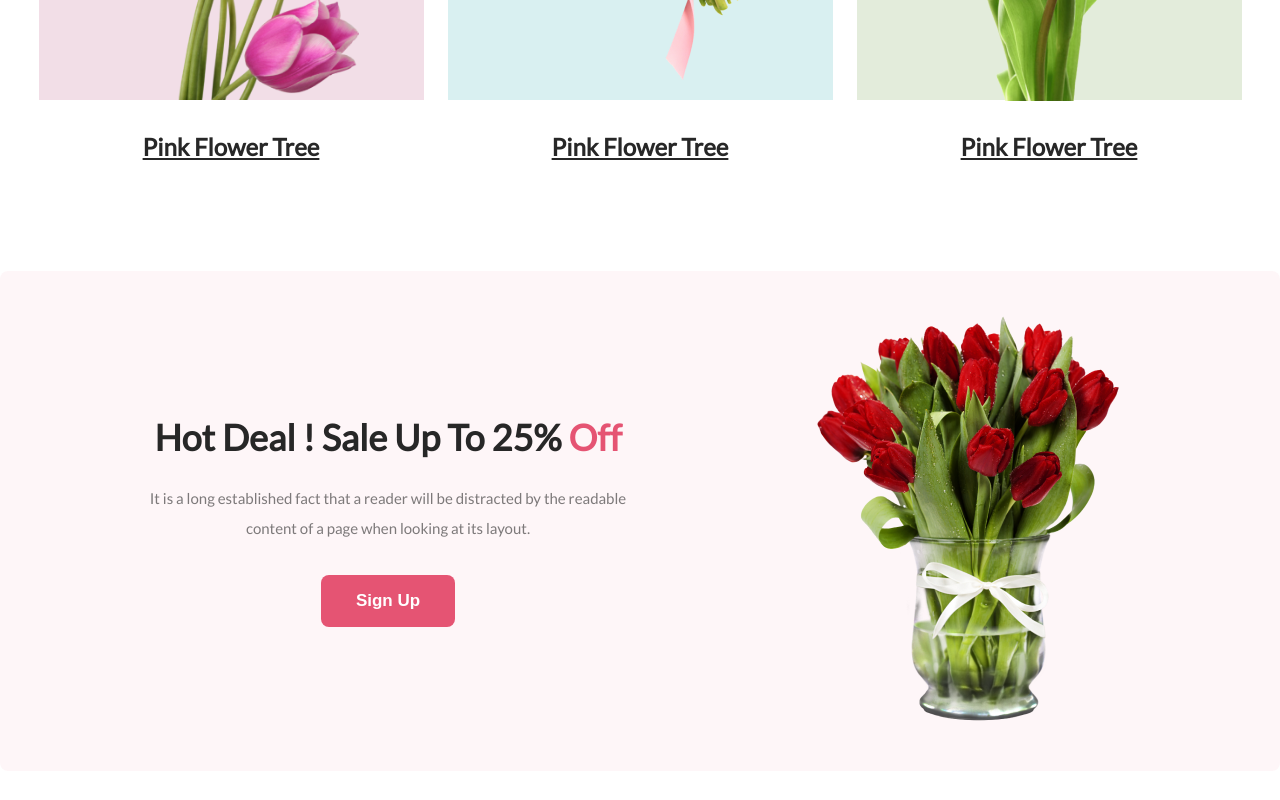
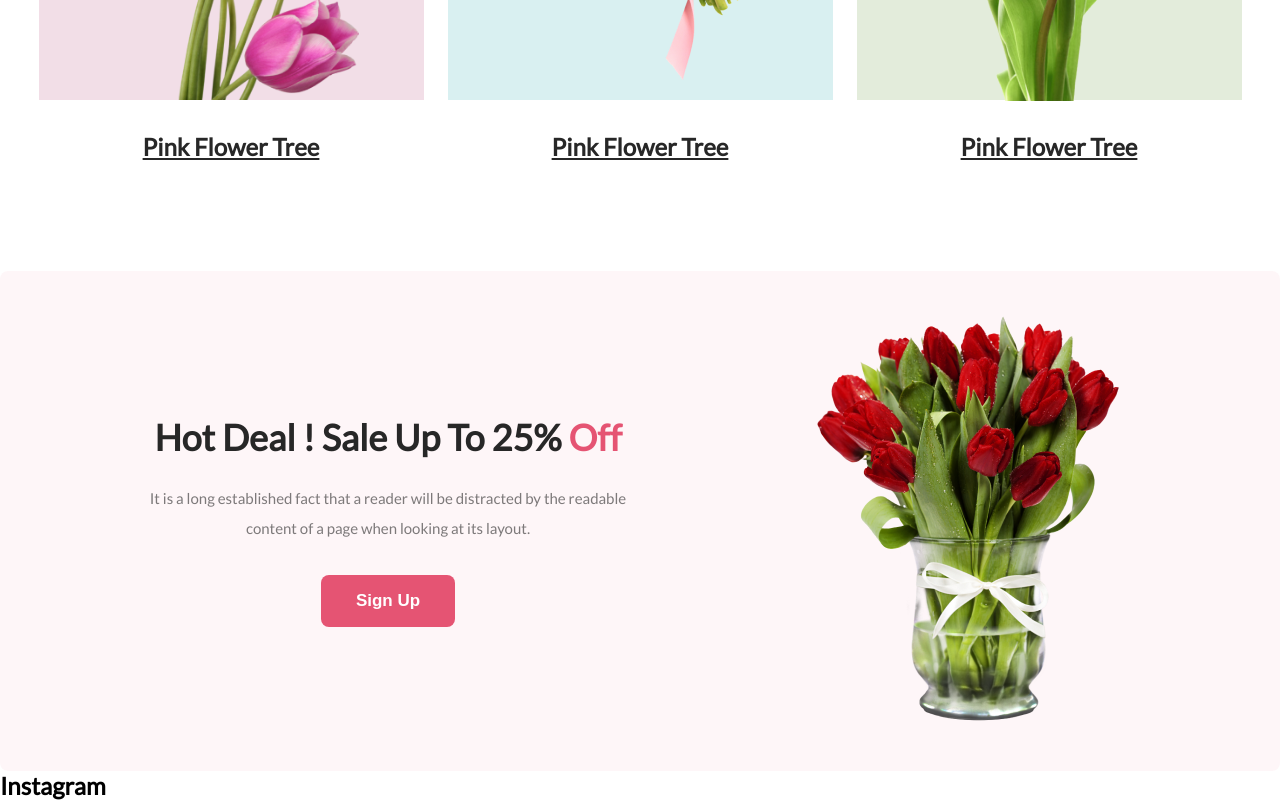
Before and after one commit to sajalbiswas1/my-first-assignment-1, a plain HTML site: page index.html in a window 1280 px wide. Shown: the part 1511-2311 px from the top of the page. Before the commit the page ends 2282 px from the top, so only its background shows below. Drawn offline with Linux system fonts and the light colour scheme.

Commit message:
error problem solve

```diff
--- a/index.html
+++ b/index.html
@@ -62,16 +62,27 @@
                     <h1>Hot Deal ! Sale Up To 25% <span class="span-off">Off</span></h1>
             <p class="pragraph">It is a long established fact that a reader will be distracted by the readable <br> content of a page when looking at its layout.</p>
             <button class="btn-primary">Sign Up</button>
-
                 </div>
                 <div>
                     <img src="image/pngwing 8.png" alt="image">
                 </div>
-
             </div>
        </section>
-       <!-- Flower Offer section is start -->
+       <!-- Flower Offer section is End -->
 
+       <!-- Instagram flower section is Start -->
+       <section class="instagram-flower-section">
+            <div class="instagram-flower-container">
+                <div>
+                    <h1>Instagram</h1>
+                    <p></p>
+                </div>
+                <div>
+
+                </div>
+            </div>
+       </section>
+       <!-- Instagram flower section is End -->
 
     </main>
     <footer>
```
Also changed, not shown: style/style.css (+4 -5 lines).
